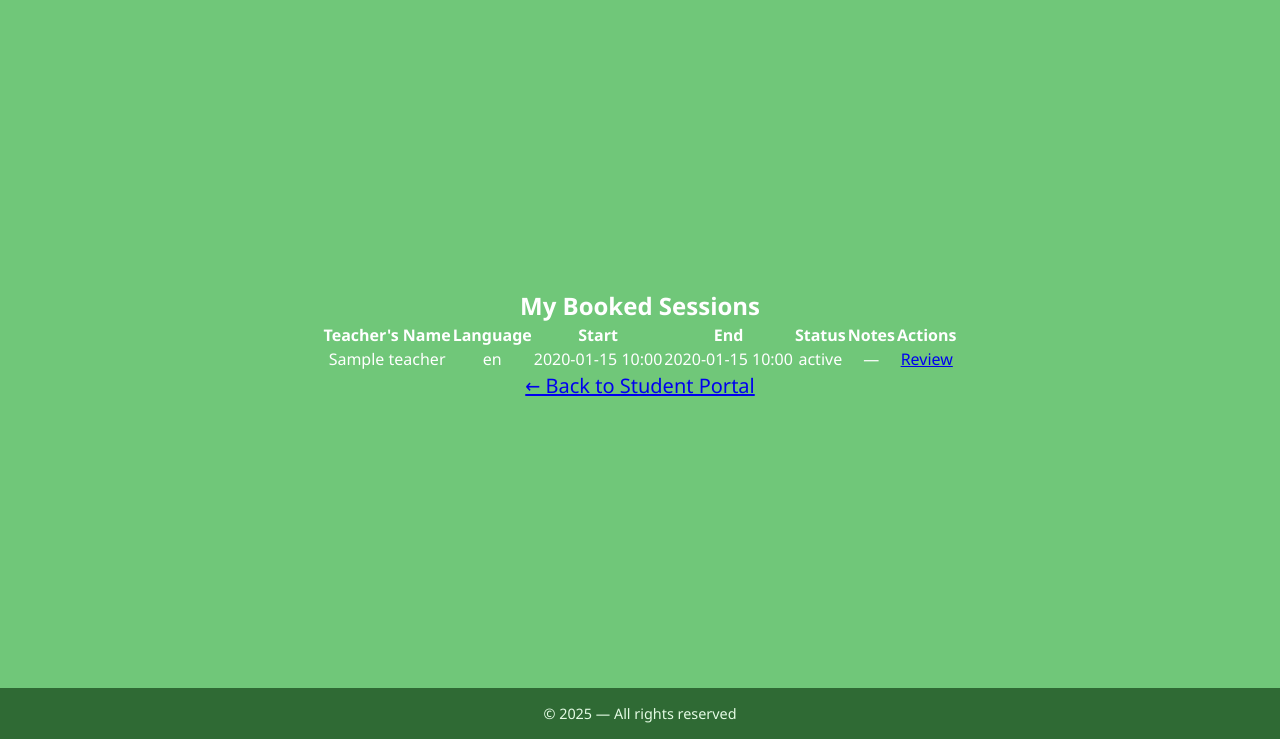
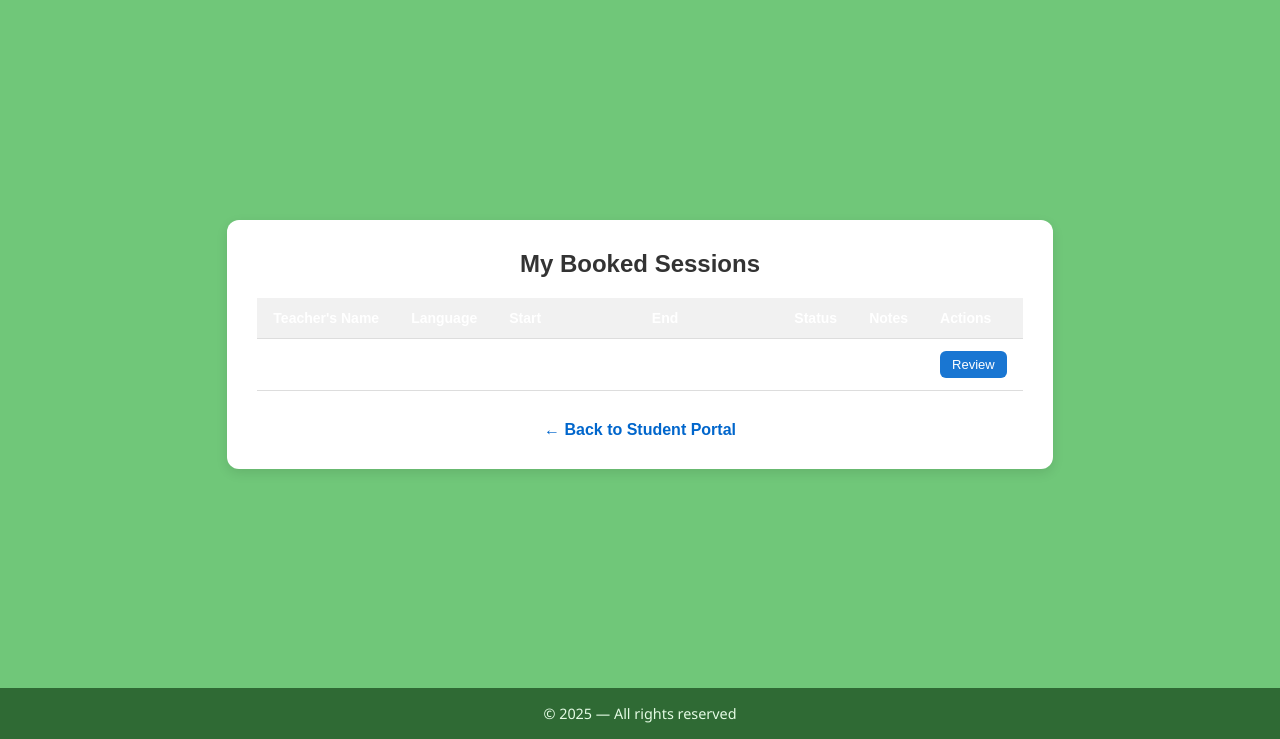
Before and after one commit to tahaMirj/Software-Engineering-1403-02, a Django app: template group3/templates/student_sessions.html in a window 1280 px wide. Shown: the part 61-800 px from the top of the page. Run offline with Django 5.2, Linux system fonts and the light colour scheme; the template is opened without the code that fills it: most values are stand-ins (such as "Sample title", 1, 10 or a date in 2020).

Commit message:
Show Booked Session's to Student in student_sessions Page

```diff
--- a/group3/templates/student_sessions.html
+++ b/group3/templates/student_sessions.html
@@ -3,35 +3,111 @@
 {% block title %}My Sessions{% endblock %}
 
 {% block content %}
-  <h2 class="text-2xl font-bold mb-4">My Booked Sessions</h2>
+  <style>
+    .session-container {
+      max-width: 1000px;
+      margin: 40px auto;
+      padding: 30px;
+      background-color: #ffffff;
+      border-radius: 12px;
+      box-shadow: 0 4px 12px rgba(0, 0, 0, 0.1);
+      font-family: sans-serif;
+    }
+
+    .session-title {
+      font-size: 24px;
+      font-weight: bold;
+      margin-bottom: 20px;
+      color: #333;
+      text-align: center;
+    }
+
+    table {
+      width: 100%;
+      border-collapse: collapse;
+      margin-top: 10px;
+    }
+
+    thead {
+      background-color: #f1f1f1;
+    }
+
+    th, td {
+      text-align: left;
+      padding: 12px 16px;
+      border-bottom: 1px solid #ddd;
+      font-size: 14px;
+    }
+
+    tr:hover {
+      background-color: #fafafa;
+    }
+
+    .action-button {
+      display: inline-block;
+      padding: 6px 12px;
+      background-color: #1976d2;
+      color: white;
+      text-decoration: none;
+      border-radius: 6px;
+      transition: background-color 0.3s ease;
+      font-size: 13px;
+    }
+
+    .action-button:hover {
+      background-color: #0d47a1;
+    }
+
+    .no-sessions {
+      color: #777;
+      font-size: 16px;
+      text-align: center;
+      margin-top: 30px;
+    }
+
+    .back-link {
+      margin-top: 30px;
+      text-align: center;
+    }
+
+    .back-link a {
+      color: #0066cc;
+      text-decoration: none;
+      font-weight: bold;
+    }
+
+    .back-link a:hover {
+      text-decoration: underline;
+    }
+  </style>
+
+  <div class="session-container">
+    <h2 class="session-title">My Booked Sessions</h2>
 
     {% if sessions %}
-    <table class="w-full table-auto border-collapse">
+      <table>
         <thead>
-        <tr class="bg-gray-100">
-          <th class="px-4 py-2 text-left">Teacher's Name</th>
-          <th class="px-4 py-2 text-left">Language</th>
-          <th class="px-4 py-2 text-left">Start</th>
-          <th class="px-4 py-2 text-left">End</th>
-          <th class="px-4 py-2 text-left">Status</th>
-          <th class="px-4 py-2 text-left">Notes</th>
-          <th class="px-4 py-2 text-left">Actions</th>
+          <tr>
+            <th>Teacher's Name</th>
+            <th>Language</th>
+            <th>Start</th>
+            <th>End</th>
+            <th>Status</th>
+            <th>Notes</th>
+            <th>Actions</th>
           </tr>
         </thead>
         <tbody>
           {% for session in sessions %}
-          <tr class="border-t">
-            <td class="px-4 py-2">{{ session.teacher.name }}</td>
-            <td class="px-4 py-2">{{ session.language }}</td>
-            <td class="px-4 py-2">{{ session.start_time|date:"Y-m-d H:i" }}</td>
-            <td class="px-4 py-2">{{ session.end_time|date:"Y-m-d H:i" }}</td>
-            <td class="px-4 py-2 capitalize">{{ session.status }}</td>
-            <td class="px-4 py-2">{{ session.notes|default:"—" }}</td>
-            <td class="px-4 py-2">
-              <a
-                href="{% url 'group3:add_review' session.teacher.id %}"
-                class="px-3 py-1 bg-blue-500 text-white rounded hover:bg-blue-600 transition"
-              >
+            <tr>
+              <td>{{ session.teacher.name }}</td>
+              <td>{{ session.language }}</td>
+              <td>{{ session.start_time|date:"Y-m-d H:i" }}</td>
+              <td>{{ session.end_time|date:"Y-m-d H:i" }}</td>
+              <td>{{ session.status|capfirst }}</td>
+              <td>{{ session.notes|default:"—" }}</td>
+              <td>
+                <a href="{% url 'group3:add_review' session.teacher.id %}" class="action-button">
                   Review
                 </a>
               </td>
@@ -40,12 +116,11 @@
         </tbody>
       </table>
     {% else %}
-    <p class="text-gray-600">You haven’t booked any sessions yet.</p>
+      <p class="no-sessions">You haven’t booked any sessions yet.</p>
     {% endif %}
 
-  <p class="mt-6">
-    <a href="{% url 'group3:student_landing' %}" class="text-blue-500 hover:underline">
-      &larr; Back to Student Portal
-    </a>
-  </p>
+    <div class="back-link">
+      <a href="{% url 'group3:student_landing' %}">&larr; Back to Student Portal</a>
+    </div>
+  </div>
 {% endblock %}
```
Lines whose indentation alone changed are shown as unchanged.
